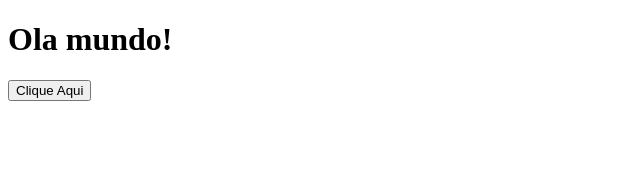
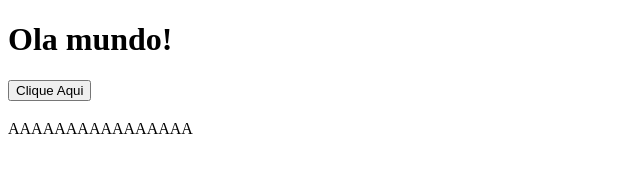
Before and after one commit to Calixtoyago/testando-git, a plain HTML site: page index.html in a window 1280 px wide. Shown: the whole page, without its empty margins (0-640 px from the left). Drawn offline with Linux system fonts and the light colour scheme.

Commit message:
Mudanca no html

```diff
--- a/index.html
+++ b/index.html
@@ -9,7 +9,7 @@
         <h1>Ola mundo!</h1>
         <button>Clique Aqui</button>
         <h3 id="texto"></h3>
-
+        <p>AAAAAAAAAAAAAAAA</p>
         <script src='script.js'></script>
     </body>
 </html>
```
